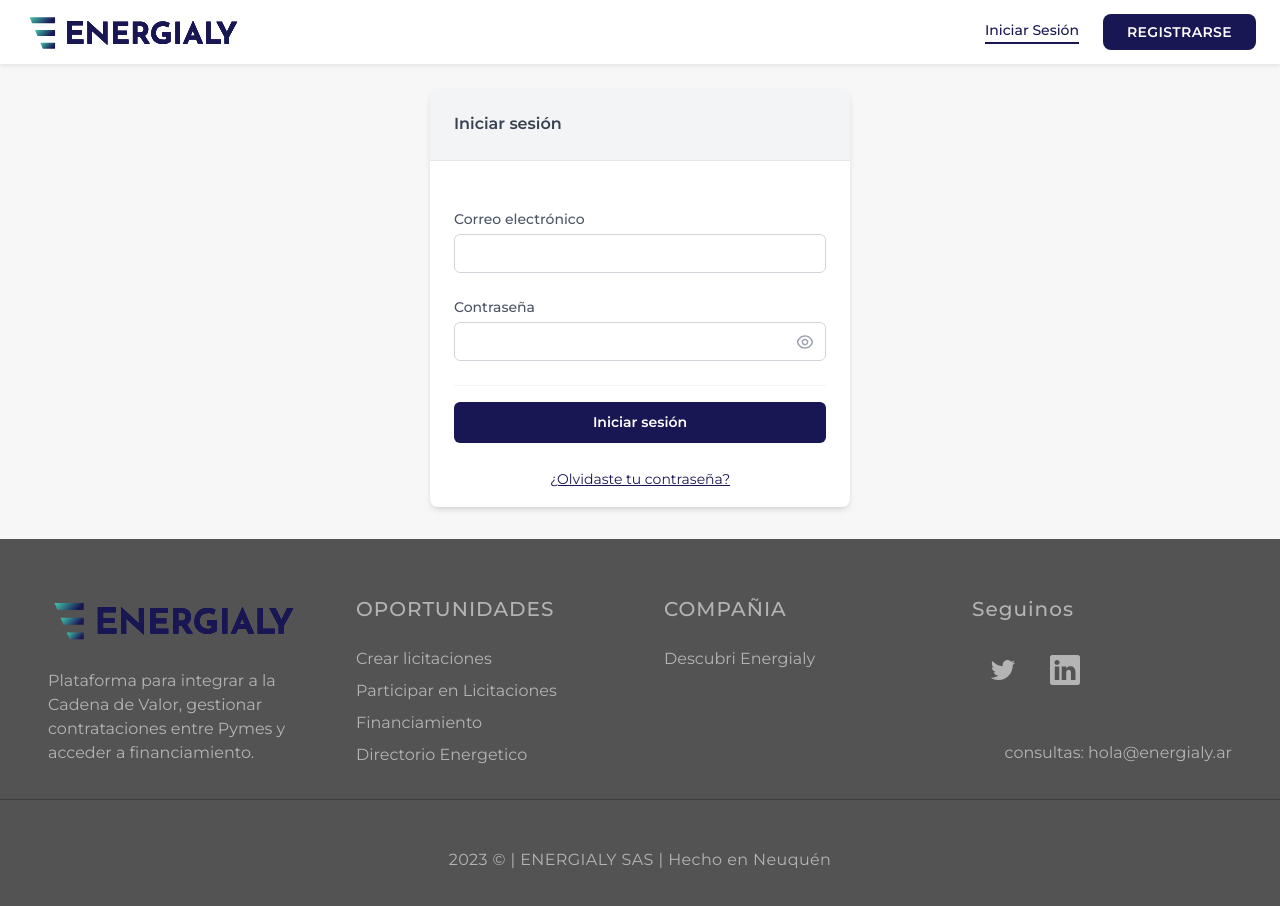
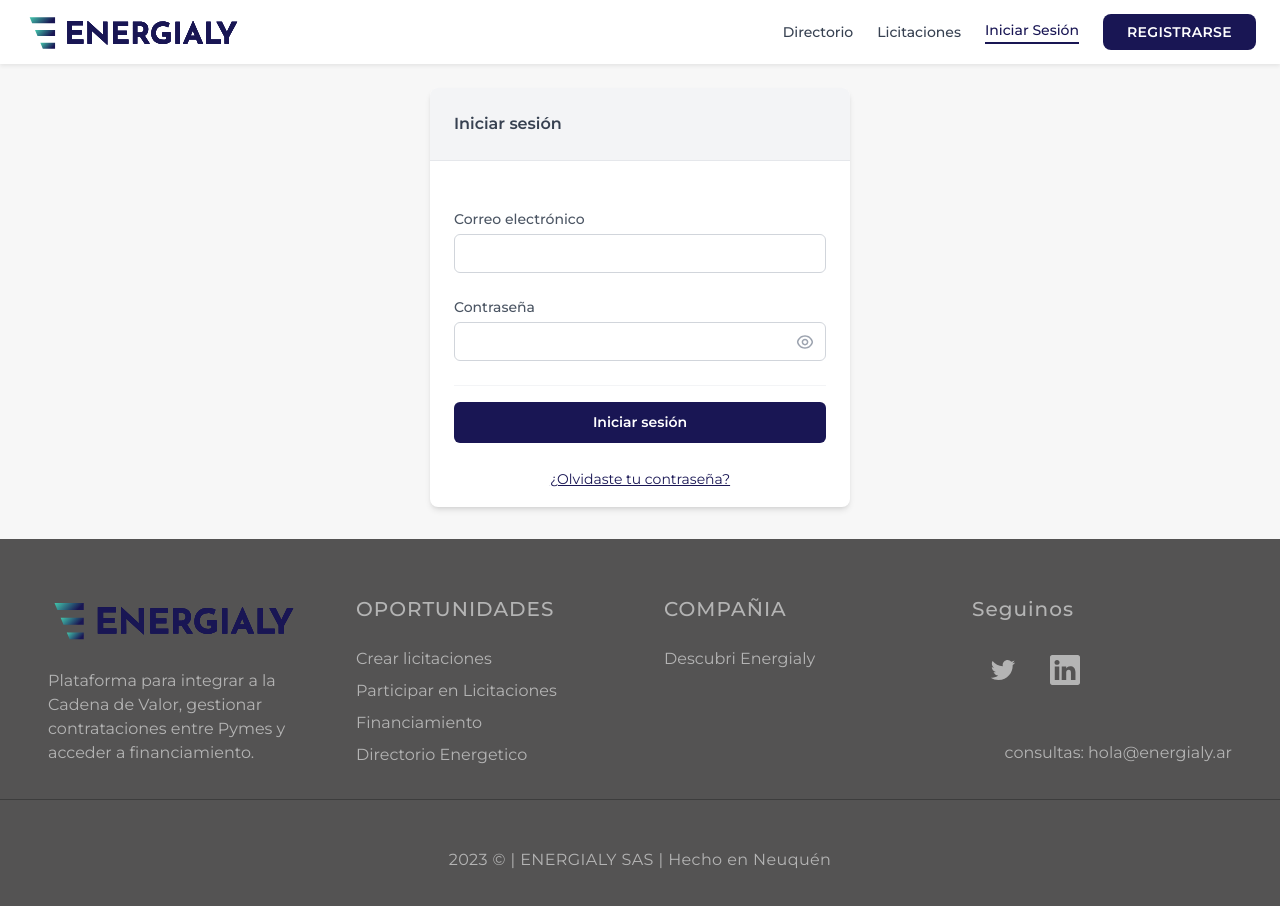
Before and after one commit to Bojack8789/energialy-frontend, a Next.js app: page /login in a window 1280 px wide. Shown: the top 906 px of the page. Built offline with nearby package versions, Linux system fonts and the light colour scheme; no server answers.

Commit message:
feat: show Directorio and Licitaciones links for non-logged users

```diff
--- a/src/app/components/Navigation.jsx
+++ b/src/app/components/Navigation.jsx
@@ -211,6 +211,8 @@
               </>
             ) : (
               <>
+                {navLink("/directory", "Directorio")}
+                {navLink("/tenders", "Licitaciones")}
                 <Link href="/login" className={`text-sm font-medium no-underline transition-colors duration-200 ${pathname === "/login" ? "text-primary-500 border-b-2 border-primary-500 pb-0.5" : "text-gray-700 hover:text-primary-500"}`}>
                   Iniciar Sesión
                 </Link>
@@ -280,6 +282,8 @@
               </>
             ) : (
               <>
+                {mobileNavLink("/directory", "Directorio")}
+                {mobileNavLink("/tenders", "Licitaciones")}
                 {mobileNavLink("/login", "Iniciar Sesión")}
                 {mobileNavLink("/register", "Registrarse")}
               </>
```
